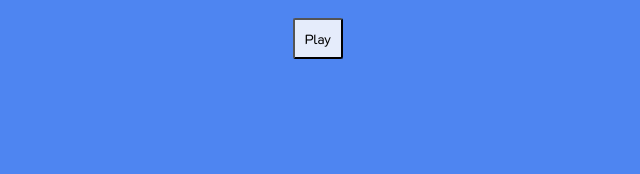
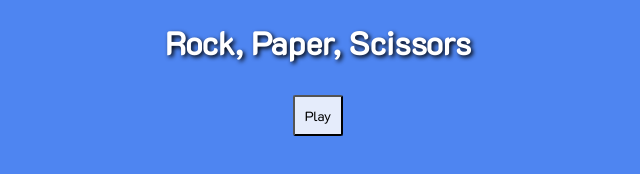
Before and after one commit to ankiris/9.3, a website: page index.html in a window 1280 px wide. Shown: the whole page, without its empty margins (322-962 px from the left). Drawn offline with Linux system fonts and the light colour scheme.

Commit message:
Add title styling to css

```diff
--- a/index.html
+++ b/index.html
@@ -9,7 +9,9 @@
     </head>
     <body>
         <div class="container">
-            <div class="title-sign"></div>
+            <div class="title-sign">
+                <h1>Rock, Paper, Scissors</H1>
+            </div>
             <button id="start-game">Play</button>
             <div id="round"></div>
             <div id="game">
--- a/sass/style.scss
+++ b/sass/style.scss
@@ -3,12 +3,14 @@ body {
     font-family: 'K2D', sans-serif;
     text-align: center; position: relative;
   }
-
+  .title-sign{
+    color: white;
+    text-shadow: 2px 2px 4px #000000;
+  }
   .far {
     padding: 25px;
     font-size: 50px;
   }
-
   .far:hover {
     transform: scale(1.5);
     transition: 1s;
```
Also changed, not shown: css/style.css.
